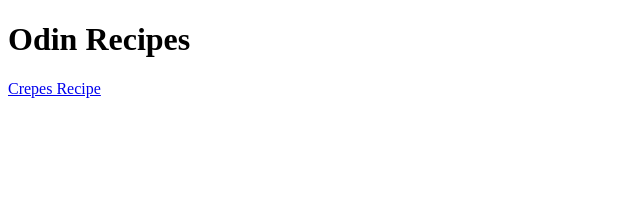
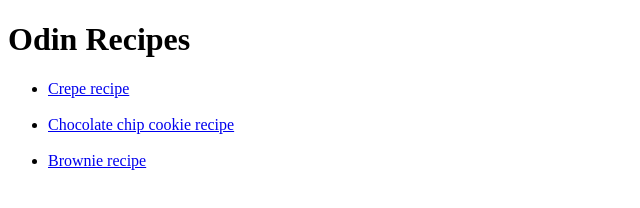
Before and after one commit to FullStackDevJourney/odin-recipes, a plain HTML site: page index.html in a window 1280 px wide. Shown: the whole page, without its empty margins (0-640 px from the left). Drawn offline with Linux system fonts and the light colour scheme.

Commit message:
Linked and prepared the image files for next recipe pages

```diff
--- a/index.html
+++ b/index.html
@@ -7,6 +7,14 @@
 </head>
 <body>
     <h1>Odin Recipes</h1>
-    <a href="recipes/crepes.html">Crepes Recipe</a>
+    <ul>
+        <li><a href="recipes/crepes.html">Crepe recipe</a></li>
+
+    <br />
+    <li><a href="recipes/chocolate-chip-cookie.html">Chocolate chip cookie recipe</a></li>
+
+    <br />
+    <li><a href="recipes/brownie.html">Brownie recipe</a></li>
+    </ul>
 </body>
 </html>
```
Also changed, not shown: recipes/img/brownie.jpg (added), recipes/img/cookie.jpg (added).
